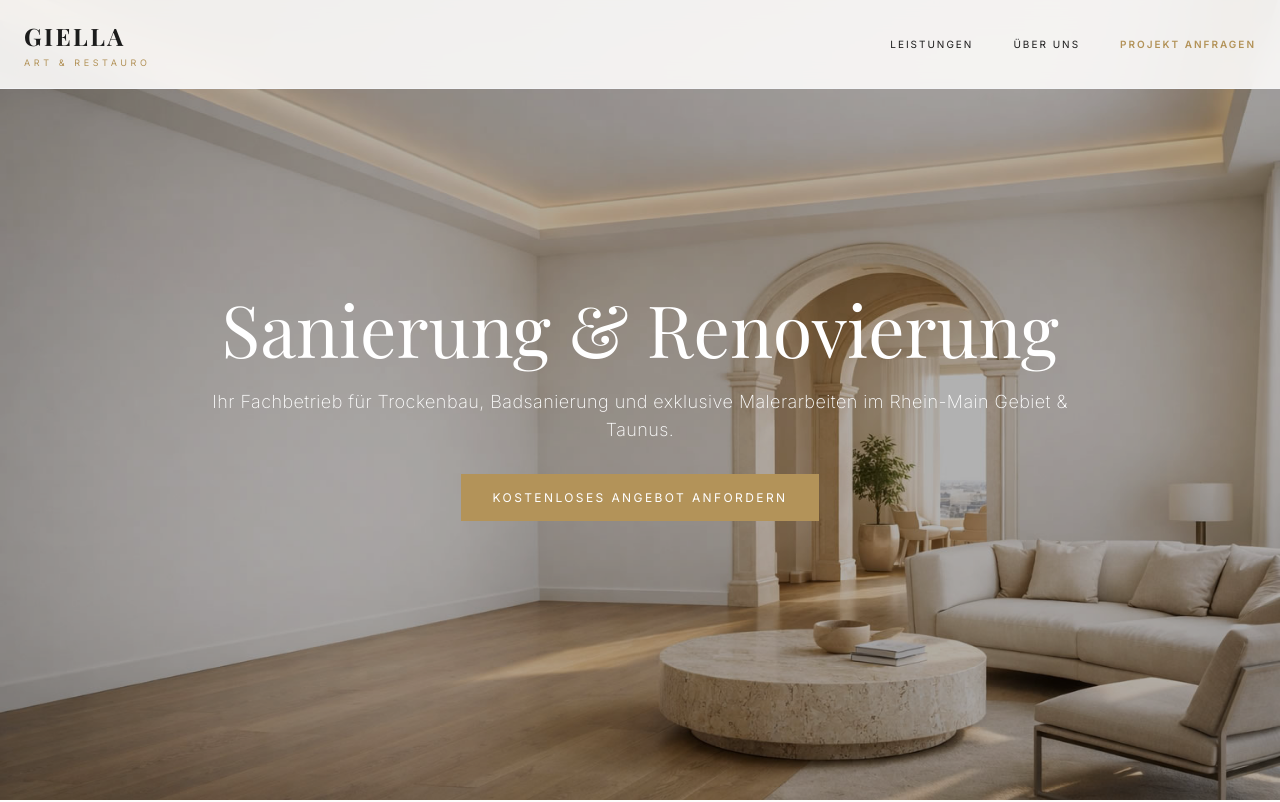
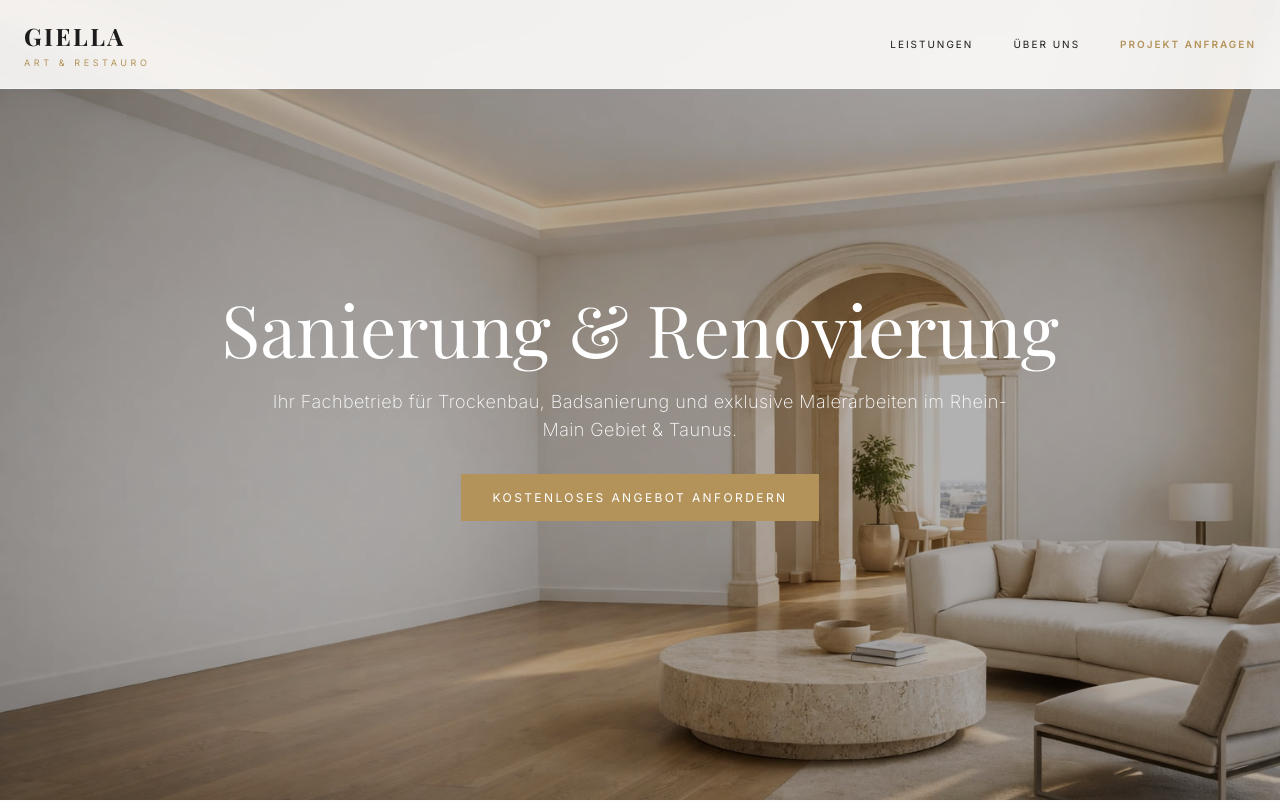
Before and after one commit to Opernreisefuehrer/Giuseppe, a plain HTML site: page index.html in a window 1280 px wide. Shown: the top 802 px of the page. Drawn offline with nearby package versions, Linux system fonts and the light colour scheme; a web font is replaced by a local one.

Commit message:
Update hero section text for improved readability and layout

```diff
--- a/index.html
+++ b/index.html
@@ -51,7 +51,7 @@
         <div class="absolute inset-0 bg-black/30"></div>
         <div class="relative z-10 text-center text-white px-4 max-w-4xl">
             <h1 class="text-5xl md:text-7xl font-serif mb-6 leading-tight">Sanierung & Renovierung <br><span class="italic font-normal"></span></h1>
-            <p class="text-sm md:text-lg font-light tracking-wide mb-10">Ihr Fachbetrieb für Trockenbau, Badsanierung und exklusive Malerarbeiten im Rhein-Main Gebiet & Taunus.</p>
+            <p class="text-sm md:text-lg font-light tracking-wide mb-10 max-w-3xl mx-auto leading-relaxed">Ihr Fachbetrieb für Trockenbau, Badsanierung und exklusive Malerarbeiten im Rhein-Main Gebiet & Taunus.</p>
             <a href="#kontakt" class="bg-giella-gold text-white px-8 py-4 uppercase tracking-[0.2em] text-xs hover:bg-white hover:text-giella-dark transition-all duration-500">Kostenloses Angebot anfordern</a>
         </div>
     </section>
```
